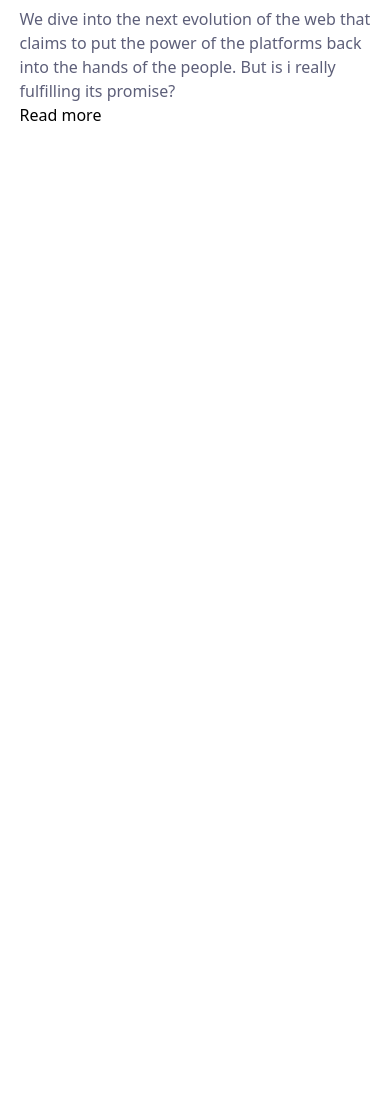
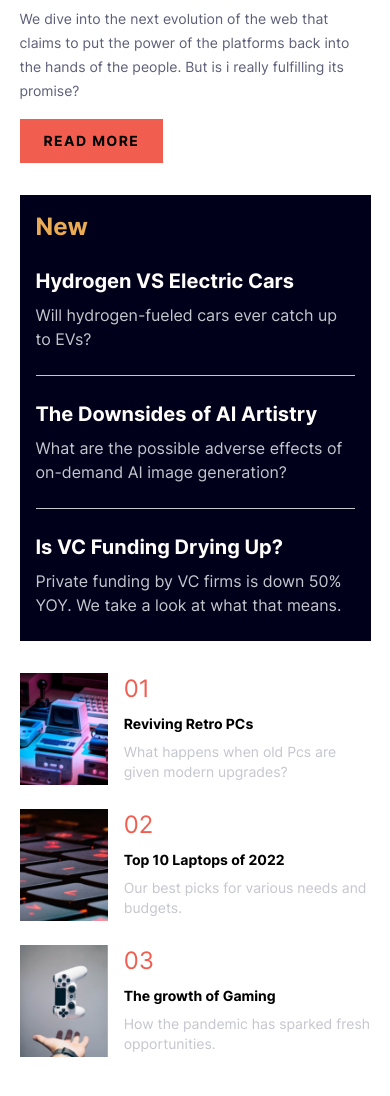
Before and after one commit to Arcloan/news-homepage, a website built with Vite: page index.html in a window 390 px wide. Shown: the part 556-1652 px from the top of the page. Before the commit the page ends 844 px from the top, so only its background shows below. Built offline with nearby package versions, Linux system fonts and the light colour scheme.

Commit message:
Finished the whole project in this last one go. Remain only to fix the responsiveness of the image

```diff
--- a/index.html
+++ b/index.html
@@ -15,9 +15,9 @@
 
     <title>Frontend Mentor | News homepage</title>
   </head>
-  <body>
+  <body class="font-Inter lg:min-h-[100svh]">
     <header
-      class="mx-auto mb-8 mt-8 flex max-w-[90%] justify-between lg:mb-16 lg:mt-12 lg:max-w-[80%]"
+      class="mx-auto mb-8 mt-8 flex max-w-[90%] justify-between lg:mb-16 lg:mt-12 lg:max-w-[75%]"
     >
       <img src="./assets/images/logo.svg" alt="" />
       <button popovertarget="Menu">
@@ -26,12 +26,12 @@
       <div
         id="Menu"
         popover
-        class="bg-offWhite fixed inset-0 left-[30%] h-auto w-auto"
+        class="fixed inset-0 left-[30%] h-auto w-auto bg-offWhite"
       >
         <button class="ml-auto mr-[5%] mt-8 block" popovertarget="Menu">
           <img src="./assets/images/icon-menu-close.svg" alt="Close Menu" />
         </button>
-        <nav class="ml-[5%] mt-16 flex flex-col gap-4">
+        <nav class="ml-[5%] mt-20 flex flex-col gap-4">
           <ul class="contents">
             <li><a href="#">Home</a></li>
             <li><a href="#">New</a></li>
@@ -51,8 +51,10 @@
         </ul>
       </nav>
     </header>
-    <main>
-      <picture>
+    <main
+      class="mx-auto lg:grid lg:max-w-[75%] lg:grid-cols-3 lg:grid-rows-[30vh_min-content_min-content] lg:gap-8"
+    >
+      <picture class="lg:col-[1_/_3] lg:row-[1_/_2] lg:h-max">
         <source
           srcset="assets/images/image-web-3-desktop.jpg"
           media="(min-width:1024px)"
@@ -60,21 +62,106 @@
         <img
           src="assets/images/image-web-3-mobile.jpg"
           alt=""
-          class="mx-auto max-w-[90%]"
+          class="mx-auto max-w-[90%] lg:h-full lg:max-w-full"
         />
       </picture>
       <h1
-        class="mb-4 ml-[5%] mt-4 max-w-[13ch] text-left text-[2.5rem] font-bold leading-none"
+        class="mb-4 ml-[5%] mt-4 max-w-[12ch] text-left text-[2.5rem] font-bold leading-none lg:col-[1] lg:row-[2] lg:m-0 lg:max-w-none lg:text-5xl"
       >
         The Bright Future of Web 3.0?
       </h1>
-      <section aria-label="Summary of content" class="mx-auto max-w-[90%]">
-        <p class="text-darkGrayshBlue">
+      <section
+        aria-label="Summary of content"
+        class="mx-auto max-w-[90%] lg:grid lg:max-w-none"
+      >
+        <p class="text-sm leading-6 text-darkGrayshBlue">
           We dive into the next evolution of the web that claims to put the
           power of the platforms back into the hands of the people. But is i
           really fulfilling its promise?
         </p>
-        <button class="">Read more</button>
+        <button
+          class="mb-8 mt-4 bg-softRed px-6 py-3 text-sm font-bold uppercase tracking-widest lg:mb-0 lg:mt-auto lg:w-max"
+        >
+          Read more
+        </button>
+      </section>
+      <aside
+        class="mx-auto mb-8 max-w-[90%] bg-veryDarkBlue p-4 text-grayshBlue lg:col-[3_/_4] lg:row-[1_/_3] lg:mb-0 lg:max-w-none lg:text-sm"
+      >
+        <h2 class="mb-4 text-2xl font-bold text-softOrange">New</h2>
+        <div class="flex flex-col divide-y-[1px] divide-grayshBlue">
+          <div class="py-6 pt-2">
+            <h3 class="mb-2 text-xl font-bold text-offWhite lg:text-base">
+              Hydrogen VS Electric Cars
+            </h3>
+            <p>Will hydrogen-fueled cars ever catch up to EVs?</p>
+          </div>
+          <div class="py-6">
+            <h3 class="mb-2 text-xl font-bold text-offWhite lg:text-base">
+              The Downsides of AI Artistry
+            </h3>
+            <p>
+              What are the possible adverse effects of on-demand AI image
+              generation?
+            </p>
+          </div>
+          <div class="py-6 pb-2">
+            <h3 class="mb-2 text-xl font-bold text-offWhite lg:text-base">
+              Is VC Funding Drying Up?
+            </h3>
+            <p>
+              Private funding by VC firms is down 50% YOY. We take a look at
+              what that means.
+            </p>
+          </div>
+        </div>
+      </aside>
+      <section
+        aria-label="articles"
+        class="mx-auto mb-16 flex max-w-[90%] flex-col gap-6 lg:col-[1_/_4] lg:row-[3] lg:contents lg:max-w-[none]"
+      >
+        <article class="flex gap-4">
+          <img
+            src="./assets/images/image-retro-pcs.jpg"
+            alt=""
+            class="w-26 h-28"
+          />
+          <div class="flex flex-col gap-2">
+            <p class="text-2xl text-softRed">01</p>
+            <h3 class="text-[0.875rem] font-bold">Reviving Retro PCs</h3>
+            <p class="text-sm text-grayshBlue">
+              What happens when old Pcs are given modern upgrades?
+            </p>
+          </div>
+        </article>
+        <article class="flex gap-4">
+          <img
+            src="./assets/images/image-top-laptops.jpg"
+            alt=""
+            class="w-26 h-28"
+          />
+          <div class="flex flex-col gap-2">
+            <p class="text-2xl text-softRed">02</p>
+            <h3 class="text-[0.875rem] font-bold">Top 10 Laptops of 2022</h3>
+            <p class="text-sm text-grayshBlue">
+              Our best picks for various needs and budgets.
+            </p>
+          </div>
+        </article>
+        <article class="flex gap-4">
+          <img
+            src="./assets/images/image-gaming-growth.jpg"
+            alt=""
+            class="w-26 h-28"
+          />
+          <div class="flex flex-col gap-2">
+            <p class="text-2xl text-softRed">03</p>
+            <h3 class="text-[0.875rem] font-bold">The growth of Gaming</h3>
+            <p class="text-sm text-grayshBlue">
+              How the pandemic has sparked fresh opportunities.
+            </p>
+          </div>
+        </article>
       </section>
     </main>
   </body>
```
